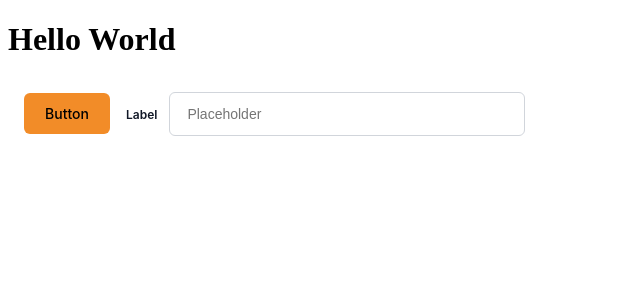
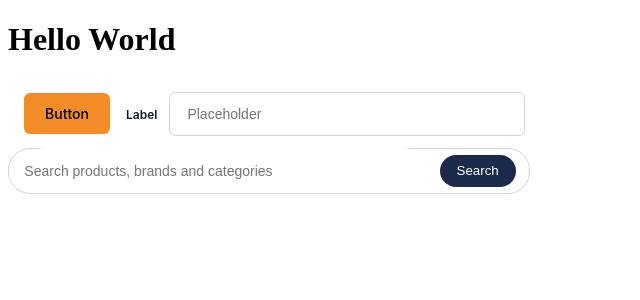
Before and after one commit to Velang2003/Pocket-Cart, a React (Vite) app: page / in a window 1280 px wide. Shown: the top 300 px of the page, without its empty margins (0-640 px from the left). Built offline with nearby package versions, Linux system fonts and the light colour scheme.

Commit message:
Feat: added search component

```diff
--- a/src/app/App.tsx
+++ b/src/app/App.tsx
@@ -6,6 +6,10 @@ function App() {
       <h1>Hello World</h1>
       <Button props={"Primary"} />
       <FormInput />
+      <div className="productSearch">
+      <input type="text" name="search" id="search" placeholder="Search products, brands and categories" />
+      <button>Search</button>
+      </div>
     </>
   );
 }
--- a/src/index.css
+++ b/src/index.css
@@ -73,3 +73,30 @@
     border-radius: var(--radius-button);
     color: var(--color-text);
 }
+
+.productSearch{
+    width: 520px;
+    height: 44px;
+    display: flex;
+    border-radius: 22px;
+    border: 1px solid var(--color-border);
+    justify-content: space-evenly;
+    align-items: center;
+}
+
+.productSearch > input{
+    width: 400px;
+    height: 43px;
+    border-radius: inherit;
+    border: none;
+    font-size: var(--text-body);
+}
+
+.productSearch > button{
+    width: 76px;
+    height: 32px;
+    border: none;
+    border-radius: 16px;
+    background-color: var(--color-primary);
+    color: var(--color-surface);
+}
```
